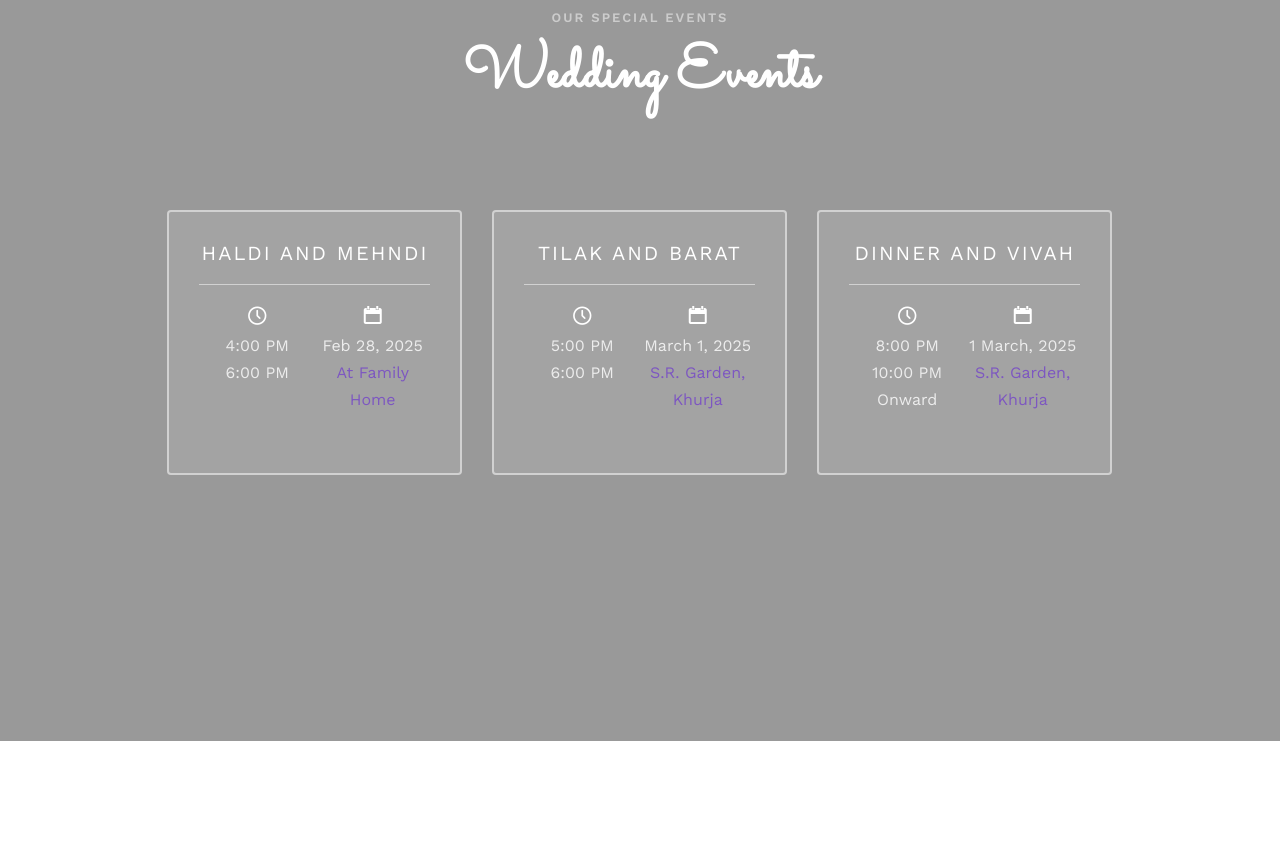
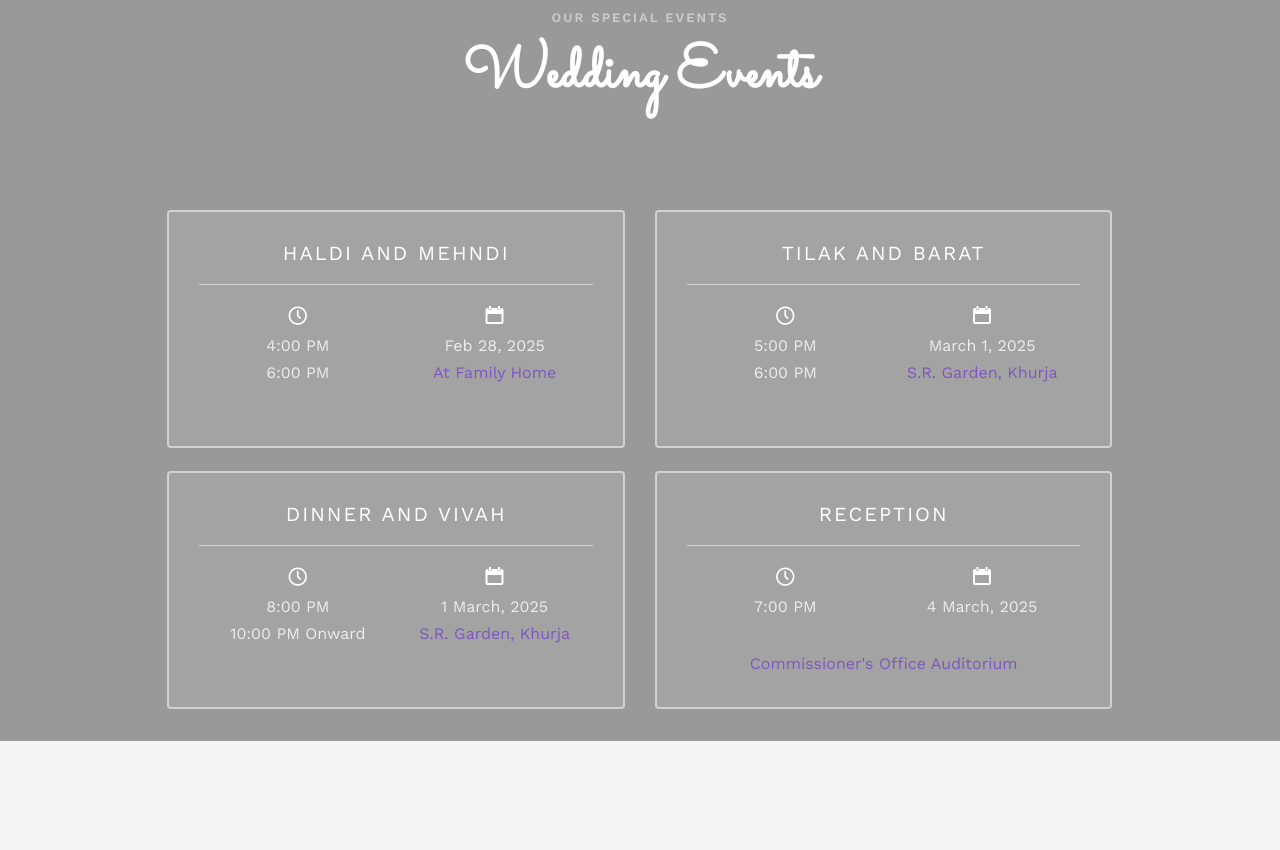
Before and after one commit to gauraksha-union/gauraksha-union.github.io, a plain HTML site: page index.html in a window 1280 px wide. Shown: the part 1743-2593 px from the top of the page. Drawn offline with nearby package versions, Linux system fonts and the light colour scheme; files whose address does not match are found by name.

Commit message:
Add files via upload

```diff
--- a/index.html
+++ b/index.html
@@ -71,7 +71,7 @@
 						<div class="col-xs-10 text-right menu-1">
 							<ul>
 								<li class="active"><a href="index.html">Home</a></li>
-								<li><a href="about.html">Story</a></li>
+								<!-- <li><a href="about.html">Story</a></li> -->
 								<li><a href="gallery.html">Gallery</a></li>
 								<li><a href="images/Invitation_Raksha.pdf" target="_blank">Invitation Card</a></li>
 							</ul>
@@ -153,7 +153,7 @@
 					<div class="col-md-10 col-md-offset-1">
 					  <div class="row gy-4">
 						<!-- Event 1 -->
-								<div class="col-md-4 text-center">
+						<div class="col-md-6 text-center">
 						  <div class="event-wrap animate-box p-4 border rounded">
 							<h3>Haldi and Mehndi</h3>
 							<div class="event-col">
@@ -164,13 +164,16 @@
 							<div class="event-col">
 							  <i class="icon-calendar"></i>
 							  <span>Feb 28, 2025</span>
-											<span><a href="https://www.google.com/maps/place/28%C2%B014'19.7%22N+77%C2%B045'28.2%22E/@28.1703532,77.5500414,11.25z/data=!4m7!1m2!2m1!1sharkutumb+niwas!3m3!8m2!3d28.238809!4d77.757835?authuser=0&entry=ttu&g_ep=EgoyMDI0MTIxMS4wIKXMDSoASAFQAw%3D%3D" target="_blank" style="color: #7d57c1;">At Family Home</a></span>
+							  <span>
+								<a href="https://www.google.com/maps/place/28%C2%B014'19.7%22N+77%C2%B045'28.2%22E/@28.1703532,77.5500414,11.25z/data=!4m7!1m2!2m1!1sharkutumb+niwas!3m3!8m2!3d28.238809!4d77.757835?authuser=0&entry=ttu&g_ep=EgoyMDI0MTIxMS4wIKXMDSoASAFQAw%3D%3D"
+								   target="_blank" style="color: #7d57c1;">At Family Home</a>
+							  </span>
 							</div>
 						  </div>
 						</div>
 
 						<!-- Event 2 -->
-								<div class="col-md-4 text-center">
+						<div class="col-md-6 text-center">
 						  <div class="event-wrap animate-box p-4 border rounded">
 							<h3>Tilak and Barat</h3>
 							<div class="event-col">
@@ -181,13 +184,16 @@
 							<div class="event-col">
 							  <i class="icon-calendar"></i>
 							  <span>March 1, 2025</span>
-											<span><a href="https://www.google.com/maps/place/S.R+Garden/@28.2590315,77.8412599,17z/data=!3m1!4b1!4m6!3m5!1s0x390ca9cf6b525801:0xabbcfde3a5f74a07!8m2!3d28.2590315!4d77.8438348!16s%2Fg%2F11g10n25xd?authuser=0&entry=ttu&g_ep=EgoyMDI0MTIxMS4wIKXMDSoASAFQAw%3D%3D" target="_blank" style="color:#7d57c1;">S.R. Garden, Khurja</a></span>
+							  <span>
+								<a href="https://www.google.com/maps/place/S.R+Garden/@28.2590315,77.8412599,17z/data=!3m1!4b1!4m6!3m5!1s0x390ca9cf6b525801:0xabbcfde3a5f74a07!8m2!3d28.2590315!4d77.8438348!16s%2Fg%2F11g10n25xd?authuser=0&entry=ttu&g_ep=EgoyMDI0MTIxMS4wIKXMDSoASAFQAw%3D%3D"
+								   target="_blank" style="color:#7d57c1;">S.R. Garden, Khurja</a>
+							  </span>
 							</div>
 						  </div>
 						</div>
 
 						<!-- Event 3 -->
-								<div class="col-md-4 text-center">
+						<div class="col-md-6 text-center" style="margin-top: 1.4em">
 						  <div class="event-wrap animate-box p-4 border rounded">
 							<h3>Dinner and Vivah</h3>
 							<div class="event-col">
@@ -198,18 +204,63 @@
 							<div class="event-col">
 							  <i class="icon-calendar"></i>
 							  <span>1 March, 2025</span>
-											<span><a href="https://www.google.com/maps/place/S.R+Garden/@28.2590315,77.8412599,17z/data=!3m1!4b1!4m6!3m5!1s0x390ca9cf6b525801:0xabbcfde3a5f74a07!8m2!3d28.2590315!4d77.8438348!16s%2Fg%2F11g10n25xd?authuser=0&entry=ttu&g_ep=EgoyMDI0MTIxMS4wIKXMDSoASAFQAw%3D%3D" target="_blank" style="color:#7d57c1;">S.R. Garden, Khurja</a></span>
+							  <span>
+								<a href="https://www.google.com/maps/place/S.R+Garden/@28.2590315,77.8412599,17z/data=!3m1!4b1!4m6!3m5!1s0x390ca9cf6b525801:0xabbcfde3a5f74a07!8m2!3d28.2590315!4d77.8438348!16s%2Fg%2F11g10n25xd?authuser=0&entry=ttu&g_ep=EgoyMDI0MTIxMS4wIKXMDSoASAFQAw%3D%3D"
+								   target="_blank" style="color:#7d57c1;">S.R. Garden, Khurja</a>
+							  </span>
 							</div>
 						  </div>
 						</div>
+
+						<!-- Event 4 -->
+						<div class="col-md-6 text-center" style="margin-top: 1.4em">
+						  <div class="event-wrap animate-box p-4 border rounded">
+							<h3>Reception</h3>
+							<div class="event-col">
+								<i class="icon-clock"></i>
+								<span>7:00 PM</span>
 							</div>
+							<div class="event-col">
+								<i class="icon-calendar"></i>
+								<span>4 March, 2025</span>
+							</div>
+							<span>
+								<a href="https://www.google.com/maps/place/Commissioner's+Office+Auditorium/@25.3467796,82.9797601,17z/data=!4m15!1m8!3m7!1s0x398e2d125339f8f5:0x96c5f36ff2b315b!2sCommissioner's+Office+Auditorium!8m2!3d25.3467346!4d82.9799408!10e5!16s%2Fg%2F11h32tprfs!3m5!1s0x398e2d125339f8f5:0x96c5f36ff2b315b!8m2!3d25.3467346!4d82.9799408!16s%2Fg%2F11h32tprfs!5m1!1e2?authuser=0&entry=ttu&g_ep=EgoyMDI0MTIxMS4wIKXMDSoASAFQAw%3D%3D"
+									target="_blank" style="color:#7d57c1;">Commissioner's Office Auditorium</a>
+							</span>
+						  </div>
+						</div>
+					  </div>
+
+					  <!-- Event 4 -->
+					  <!-- <div class="row mt-4" style="margin-top: 1.3em">
+						<div class="col-md6 col-md-offset-4 text-center">
+							<div class="event-wrap animate-box p-3 border rounded" style="padding: 15px;">
+							<h3>Reception</h3>
+							<div class="event-col">
+								<i class="icon-clock"></i>
+								<span>7:00 PM</span>
+							</div>
+							<div class="event-col">
+								<i class="icon-calendar"></i>
+								<span>4 March, 2025</span>
+							</div>
+							<span>
+								<a href="https://www.google.com/maps/place/Commissioner's+Office+Auditorium/@25.3467796,82.9797601,17z/data=!4m15!1m8!3m7!1s0x398e2d125339f8f5:0x96c5f36ff2b315b!2sCommissioner's+Office+Auditorium!8m2!3d25.3467346!4d82.9799408!10e5!16s%2Fg%2F11h32tprfs!3m5!1s0x398e2d125339f8f5:0x96c5f36ff2b315b!8m2!3d25.3467346!4d82.9799408!16s%2Fg%2F11h32tprfs!5m1!1e2?authuser=0&entry=ttu&g_ep=EgoyMDI0MTIxMS4wIKXMDSoASAFQAw%3D%3D"
+									target="_blank" style="color:#7d57c1;">Commissioner's Office Auditorium</a>
+								</span>
+							</div>
+						</div>
+					  </div> -->
+
 					</div>
 				  </div>
 				</div>
 			</div>
 
 
-			<div id="fh5co-couple-story">
+
+			<!-- <div id="fh5co-couple-story">
 				<div class="container">
 					<div class="row">
 						<div class="col-md-8 col-md-offset-2 text-center fh5co-heading animate-box">
@@ -272,7 +323,7 @@
 						</div>
 					</div>
 				</div>
-			</div>
+			</div> -->
 
 			<div id="fh5co-gallery" class="fh5co-section-gray">
 				<div class="container">
@@ -323,7 +374,7 @@
 								</li>
 
 								<li class="one-third animate-box" data-animate-effect="fadeIn" style="background-image: url(images/memory36.jpeg); "> </li>
-								<li class="one-third animate-box" data-animate-effect="fadeIn" style="background-image: url(images/memory37.jpeg); ">
+								<li class="one-third animate-box" data-animate-effect="fadeIn" style="background-image: url(images/memory49.jpeg); ">
 								</li>
 								<li class="one-third animate-box" data-animate-effect="fadeIn" style="background-image: url(images/memory38.jpeg);">
 								</li>
@@ -331,10 +382,10 @@
 								<li class="one-third animate-box" data-animate-effect="fadeIn" style="background-image: url(images/memory39.jpeg); "> </li>
 								<li class="one-third animate-box" data-animate-effect="fadeIn" style="background-image: url(images/memory40.jpeg); ">
 								</li>
-								<li class="one-third animate-box" data-animate-effect="fadeIn" style="background-image: url(images/memory41.jpeg);">
+								<li class="one-third animate-box" data-animate-effect="fadeIn" style="background-image: url(images/memory21.jpeg);">
 								</li>
 
-								<li class="one-third animate-box" data-animate-effect="fadeIn" style="background-image: url(images/memory42.jpeg); "> </li>
+								<li class="one-third animate-box" data-animate-effect="fadeIn" style="background-image: url(images/memory52.jpeg); "> </li>
 								<li class="one-third animate-box" data-animate-effect="fadeIn" style="background-image: url(images/memory43.jpeg); ">
 								</li>
 								<li class="one-third animate-box" data-animate-effect="fadeIn" style="background-image: url(images/memory44.jpeg);">
@@ -346,16 +397,16 @@
 								<li class="one-third animate-box" data-animate-effect="fadeIn" style="background-image: url(images/memory47.jpeg);">
 								</li>
 
+								<li class="one-third animate-box" data-animate-effect="fadeIn" style="background-image: url(images/memory12.jpeg); "> </li>
+								<li class="one-third animate-box" data-animate-effect="fadeIn" style="background-image: url(images/memory4.jpeg); ">
+								</li>
+								<li class="one-third animate-box" data-animate-effect="fadeIn" style="background-image: url(images/memory15.jpeg);">
+								</li>
+
 								<li class="one-third animate-box" data-animate-effect="fadeIn" style="background-image: url(images/memory48.jpeg); "> </li>
-								<li class="one-third animate-box" data-animate-effect="fadeIn" style="background-image: url(images/memory49.jpeg); ">
+								<li class="one-third animate-box" data-animate-effect="fadeIn" style="background-image: url(images/memory37.jpeg); ">
 								</li>
 								<li class="one-third animate-box" data-animate-effect="fadeIn" style="background-image: url(images/memory50.jpeg);">
-								</li>
-
-								<li class="one-third animate-box" data-animate-effect="fadeIn" style="background-image: url(images/memory12.jpeg); "> </li>
-								<li class="one-third animate-box" data-animate-effect="fadeIn" style="background-image: url(images/memory52.jpeg); ">
-								</li>
-								<li class="one-third animate-box" data-animate-effect="fadeIn" style="background-image: url(images/memory15.jpeg);">
 								</li>
 
 							</ul>
```
Also changed, not shown: gallery.html (+11 -11 lines). Lines whose indentation alone changed are shown as unchanged.
